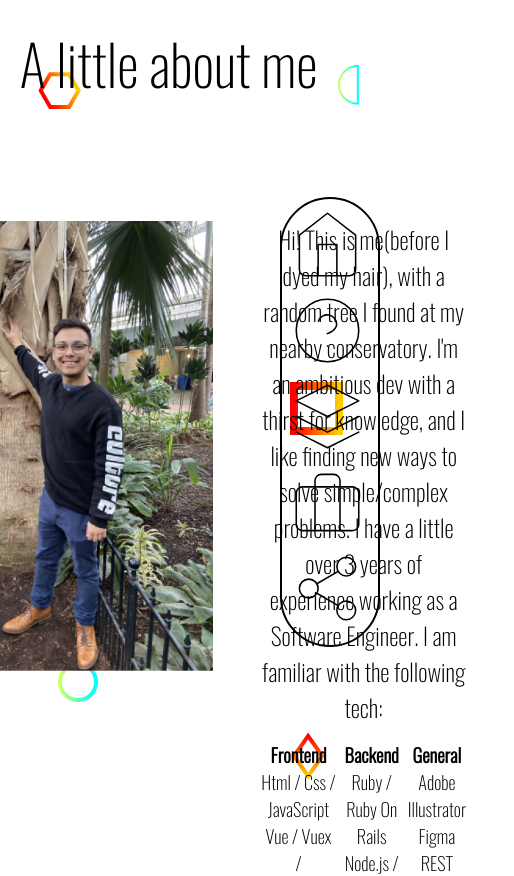
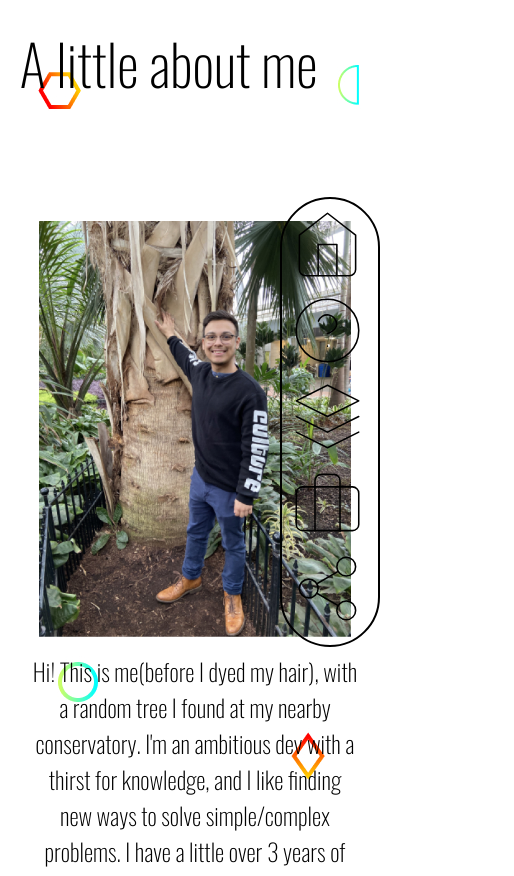
Before and after one commit to Jguz17/portfolio_v2, a React (Create React App) app: page /about-me in a window 390 px wide. Shown: the top 876 px of the page, 514 px wide, since content can reach past the window. Built offline with nearby package versions, Linux system fonts and the light colour scheme.

Commit message:
finished. Now need to add netlify

```diff
--- a/src/App.js
+++ b/src/App.js
@@ -18,8 +18,8 @@ const App = () => {
   return (
     <Navstate>
       <Grid container>
-        <Grid item md={2}/>
-          <Grid container item md={8}>
+        <Grid item xs={1} md={2}/>
+          <Grid container item xs={10} md={8}>
             <Grid container item xs={12} id="section-container">
                 <Switch>
                   <Route path='/about-me' component={SecondSection}/>
@@ -33,7 +33,7 @@ const App = () => {
               <MobileNav/>
             </Grid>
           </Grid>
-        <Grid item md={2}/>
+        <Grid item xs={1} md={2}/>
       </Grid>
     </Navstate>
   )
--- a/src/components/FourthSection.js
+++ b/src/components/FourthSection.js
@@ -8,7 +8,7 @@ import Arrow from './layout/Arrow'
 const FourthSection = () => {
     return (
         <Grid container item xs={12} id="fourth-section" className="section">
-            <p style={{ fontSize: '3.5rem', position: 'absolute', top: '2.5%', left: '5%' }}>Work Journey</p>
+            <p id="fourth-header" style={{ position: 'absolute', top: '2.5%', left: '5%' }}>Work Journey</p>
             <Grid item container md={12} style={{ marginBottom: "5rem" }}>
                 <Grid item container md={6} style={{ alignItems: "center" }}><img src={hungr} alt="" style={{ width: "100%", maxHeight: "175px" }}/></Grid>
                 <Grid item container md={1}/>
@@ -21,13 +21,15 @@ const FourthSection = () => {
                     ability to work with remote APIs and third-party web services, loading data asynchronously, understanding state management, using JavaScript templates and dynamic views.</p>
                 </Grid>
             </Grid>
-            <Grid item container md={12} style={{ marginBottom: "5rem" }}>
+            <Grid className="project-row" item container md={12} style={{ marginBottom: "5rem" }}>
                 <Grid item container md={5} style={{ flexFlow: "column", textAlign: "right" }}>
-                    <h2>Zenyx, LLC</h2>
-                    <p style={{ color: "#727272" }}>Frontend Engineer</p>
-                    <p style={{ fontSize: "1.25rem", paddingTop: ".5rem" }}>Wrote clean, well designed, and scalable code. Responsible for creating and maintaining a suite of cutting edge back-of-house web applications, point-of-sale APIs,
-                    and Android client applications in a fast-paced results-oriented environment. Complex API interactions from single page application frontend. Streamled Front End build pipelines. Built front ends in Typescript.
-                    Built and maintained code in JavaScript and Node.js.</p>
+                    <div className="project">
+                        <h2>Zenyx, LLC</h2>
+                        <p style={{ color: "#727272" }}>Frontend Engineer</p>
+                        <p style={{ fontSize: "1.25rem", paddingTop: ".5rem" }}>Wrote clean, well designed, and scalable code. Responsible for creating and maintaining a suite of cutting edge back-of-house web applications, point-of-sale APIs,
+                        and Android client applications in a fast-paced results-oriented environment. Complex API interactions from single page application frontend. Streamled Front End build pipelines. Built front ends in Typescript.
+                        Built and maintained code in JavaScript and Node.js.</p>
+                    </div>
                 </Grid>
                 <Grid item container md={1}/>
                 <Grid item container md={6} style={{ alignItems: "center" }}><img src={zenyx} alt="" style={{ width: "100%", maxHeight: "175px"}}/></Grid>
--- a/src/components/SecondSection.js
+++ b/src/components/SecondSection.js
@@ -7,8 +7,8 @@ const SecondSection = () => {
         <div id="second-section" className="section">
             <p style={{ fontSize: '3.5rem', position: 'absolute', top: '2.5%', left: '5%' }}>A little about me</p>
             <div className="second-section-content" style={{ marginTop: '1rem' }}>
-                <img src={TreeImage} alt="" style={{ maxHeight: '450px' }} />
-                <div style={{ padding: '0 3rem', alignSelf: 'center' }}>
+                <img id="tree-image" src={TreeImage} alt=""/>
+                <div id="skills-container">
                     <p style={{ fontSize: '1.5rem', alignSelf: 'center' }}>Hi! This is me(before I dyed my hair), with a random tree I found at my nearby conservatory. I'm an ambitious dev with a thirst for knowledge, and I like finding new ways to solve simple/complex problems. I have a little over 3 years of experience working as a Software Engineer. I am familiar with the following tech:</p>
                     <div className="tech-skills" style={{ display: 'flex', justifyContent: 'space-around', marginTop: '1rem'  }}>
                         <div className="frontend-skills-list">
--- a/src/components/ThirdSection.js
+++ b/src/components/ThirdSection.js
@@ -9,7 +9,7 @@ import Arrow from './layout/Arrow'
 const ThirdSection = () => {
     return (
         <Grid container item xs={12} id="third-section" className="section">
-            <p style={{ fontSize: '3.5rem', position: 'absolute', top: '2.5%', left: '5%' }}>Project Catalog</p>
+            <p id="third-header" style={{ position: 'absolute', top: '2.5%', left: '5%' }}>Project Catalog</p>
             <Grid item container md={12} style={{ marginBottom: "5rem" }}>
                 <Grid item container md={6}><img src={spcc} alt="" style={{ width: "100%", maxHeight: "175px" }}/><img src={spcc2} alt="" style={{ width: "100%", maxHeight: "175px", marginTop: "1rem" }}/></Grid>
                 <Grid item container md={1}/>
@@ -24,8 +24,9 @@ const ThirdSection = () => {
                     <a href="https://superiorpristinecleaningcompany.netlify.app/admin">Link to admin</a>
                 </Grid>
             </Grid>
-            <Grid item container md={12} style={{ marginBottom: "5rem" }}>
-                <Grid item container md={5} style={{ flexFlow: "column", textAlign: "right" }}>
+            <Grid className="project-row" item container md={12} style={{ marginBottom: "5rem" }}>
+                <Grid item container md={5} style={{ flexFlow: "column" }}>
+                    <div className="project">
                         <h2>Recipeme</h2>
                         <p style={{ color: "#727272" }}>Html / Css / Material UI / JavaScript / React / Redux / Ruby On Rails</p>
                         <p style={{ fontSize: "1.25rem", paddingTop: ".5rem" }}>For this project, I used Material UI to handle the responsiveness and used built-in components such as Card, Grid, and Buttons.
@@ -33,11 +34,12 @@ const ThirdSection = () => {
                         API. The user is able to add the recipes to their list, which is where Redux comes into play. As a recipe is created, it gets added to the store and updates the UI. A user is also able to delete
                         recipes from their list.</p>
                         <a href="https://recipeme.netlify.app/">Link to project</a>
+                    </div>
                 </Grid>
                 <Grid item container md={1}/>
                 <Grid item container md={6}><img src={recipeme} alt="" style={{ width: "100%" }}/></Grid>
             </Grid>
-            <Grid item container md={12} style={{ paddingBottom: "5rem" }}>
+            <Grid item container md={12}>
                 <Grid item container md={6}><img src={insure} alt="" style={{ width: "100%" }}/></Grid>
                 <Grid item container md={1}/>
                 <Grid item container md={5} style={{ flexFlow: "column", textAlign: "left" }}>
--- a/src/components/layout/MobileNav.js
+++ b/src/components/layout/MobileNav.js
@@ -46,11 +46,11 @@ const MobileNav = () => {
             <div className="mobile-nav">
                 <PlusCircle id="plus-circle" class="icon" stroke-width=".5" width="75" height="75" onClick={handlePlusClick}/>
                 <div className="mobile-icons-container">
-                    <Link className="mobile-icon" to="/"><Home class="icon" stroke-width=".5" width="85" height="85"/></Link>
-                    <Link className="mobile-icon" to="/about-me"><HelpCircle class="icon" stroke-width=".5" width="85" height="85"/></Link>
-                    <Link className="mobile-icon" to="/project-catalog"><Layers class="icon" stroke-width=".5" width="85" height="85"/></Link>
-                    <Link className="mobile-icon" to="/work-journey"><Briefcase class="icon" stroke-width=".5" width="85" height="85"/></Link>
-                    <Link className="mobile-icon" to="/connect"><Share2 class="icon" stroke-width=".5" width="85" height="85"/></Link>
+                    <Link onClick={handleMinusClick} className="mobile-icon" to="/"><Home class="icon" stroke-width=".5" width="85" height="85"/></Link>
+                    <Link onClick={handleMinusClick} className="mobile-icon" to="/about-me"><HelpCircle class="icon" stroke-width=".5" width="85" height="85"/></Link>
+                    <Link onClick={handleMinusClick} className="mobile-icon" to="/project-catalog"><Layers class="icon" stroke-width=".5" width="85" height="85"/></Link>
+                    <Link onClick={handleMinusClick} className="mobile-icon" to="/work-journey"><Briefcase class="icon" stroke-width=".5" width="85" height="85"/></Link>
+                    <Link onClick={handleMinusClick} className="mobile-icon" to="/connect"><Share2 class="icon" stroke-width=".5" width="85" height="85"/></Link>
                 </div>
                 <MinusCircle id="minus-circle" class="icon" stroke-width=".5" width="85" height="85" onClick={handleMinusClick}/>
             </div>
--- a/src/main.css
+++ b/src/main.css
@@ -102,6 +102,13 @@ li {
     bottom: 2.5%;
 }
 
+#third-header {
+    font-size: 3.5rem;
+}
+
+#fourth-header {
+    font-size: 3.5rem;
+}
 
 /* ==== MOBILE NAV STYLES ==== */
 
@@ -126,8 +133,63 @@ li {
     padding-bottom: 1rem;
 }
 
+#tree-image {
+    max-height: 450px;
+}
+
+#skills-container {
+    padding: 0 3rem;
+    align-self: center;
+}
+
+#project-2 {
+    text-align: right;
+}
+
 @media all and (max-width: 480px) {
     body {
         background-image: url('./assets/images/mobile-bg-1.jpg');
     }
+    .first-section-header-content {
+        font-size: 2rem;
+    }
+    .second-section-content > p {
+        font-size: 1.5rem;
+    }
+    #third-header {
+        font-size: 2.25rem;
+    }
+    #fourth-header {
+        font-size: 2.25rem;
+    }
 }
+
+@media all and (max-width: 768px) {
+    .first-section-header-content {
+        font-size: 2.5rem;
+    }
+    #first-section img {
+        width: 65%;
+    }
+    .second-section-content {
+        margin-top: 1rem;
+        flex-direction: column;
+    }
+    #tree-image {
+        max-height: 75vh;
+        margin: 0 auto;
+        max-width: 80vw;
+    }
+    .second-section-content div {
+        padding: 0
+    }
+    #skills-container {
+        padding: 1rem 0;
+    }
+    .project-row {
+        flex-direction: column-reverse;
+    }
+    .project {
+        text-align: left;
+    }
+}
```
Also changed, not shown: 1 other file (tests, documents, lock files or other folders). Lines whose indentation alone changed are shown as unchanged.
